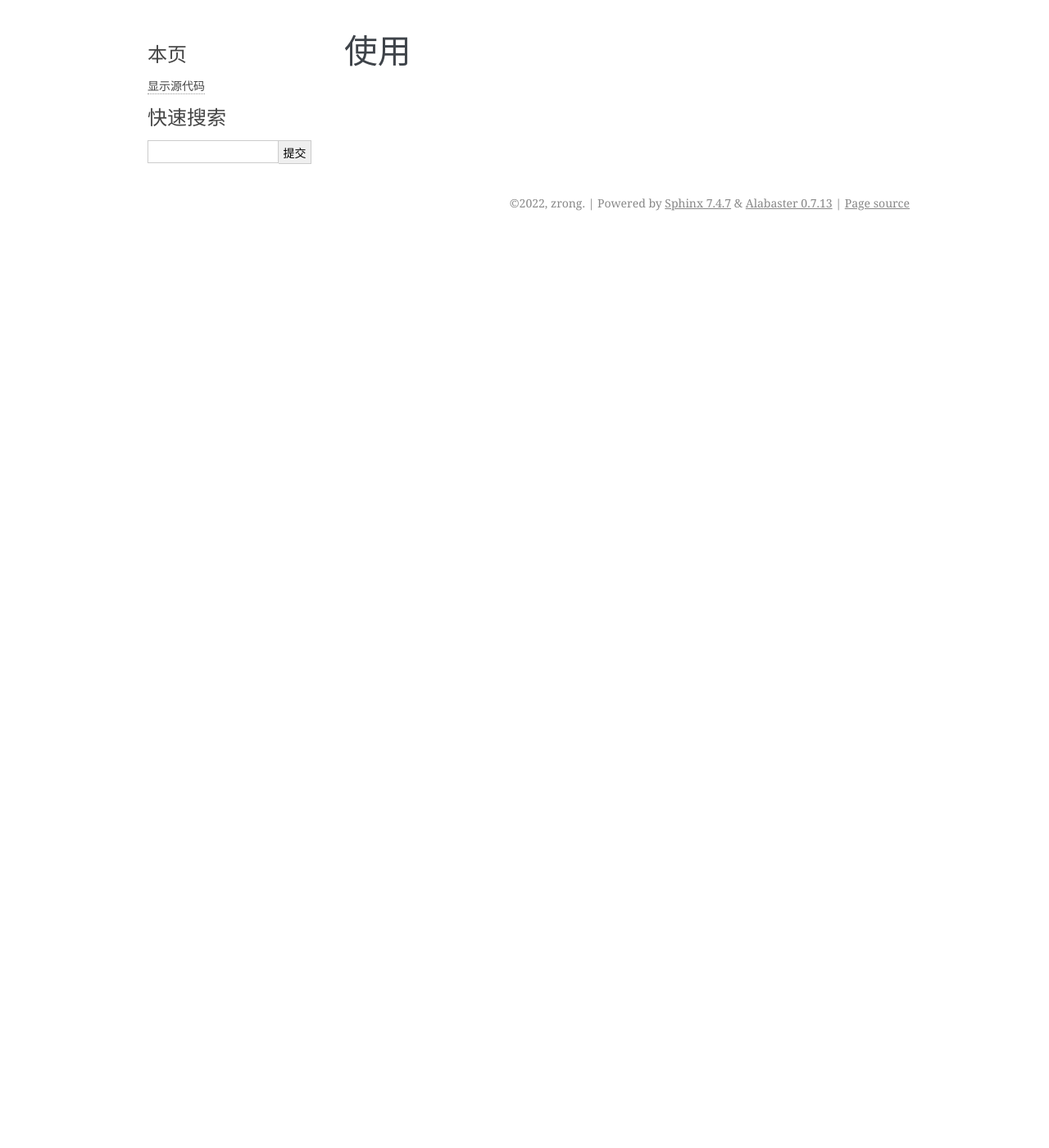
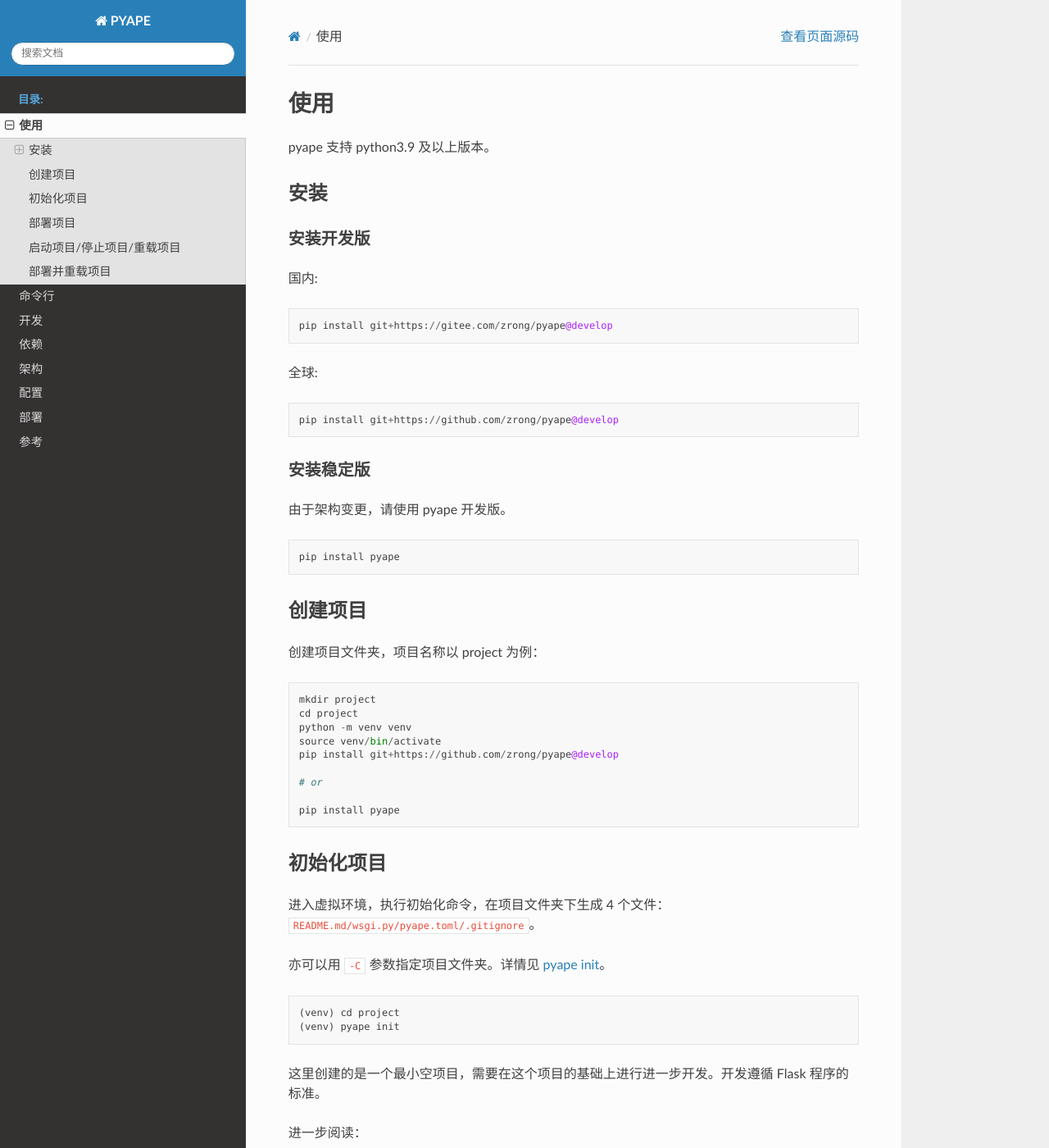
Before and after one commit to zrong/pyape, a Sphinx documentation site: the page built from docs/usage.rst, in a window 1280 px wide and 1400 px high. Shown: the whole window at 82% size. Built offline with Sphinx 7.4.7 and the Read the Docs theme 2.0.0, drawn with Linux system fonts in a browser that asks for light colours; some of the changed text lies outside the part shown.

Commit message:
update doc

```diff
--- a/docs/architecture.rst
+++ b/docs/architecture.rst
@@ -1,2 +1,7 @@
 架构
 ================
+
+.. _wsgi_py:
+
+wsgi.py
+-------------
--- /dev/null
+++ b/docs/command.rst
@@ -0,0 +1,166 @@
+命令行
+=================
+
+参考 :ref:`install` 安装最新版本，使用下面的命令行进行操作。
+
+pyape
+-------------------
+::
+
+    Usage: pyape [OPTIONS] COMMAND [ARGS]...
+
+      管理和部署使用 pyape 构建的项目。
+
+    Options:
+      --help  Show this message and exit.
+
+    Commands:
+      config       「本地」生成配置文件。
+      copy         「本地」复制 pyape 配置文件到当前项目中
+      dar          「远程」在服务器上部署代码，然后执行重载。也就是 deploy and reload 的组合。
+      deploy       「远程」部署项目到远程服务器。
+      gen          「本地」生成器，生成一个 Flask 可用的 SECRET_KEY，一个 NONCE 字符串，和一个加盐密码。
+      init         「本地」初始化 pyape 项目
+      pipoutdated  「远程」打印所有的过期的 python package。
+      putconf      「远程」生成并上传配置文件到远程服务器。
+      reload       「远程」在服务器上重载项目进程。
+      setup        「本地」创建 pyape 项目运行时必须的环境，例如数据库建立等。需要自行在项目根文件夹创建 setup.py。
+      start        「远程」在服务器上启动项目进程。
+      stop         「远程」在服务器上停止项目进程。
+      supervisor   「本地」生成 Supervisor 需要的配置文件。
+      top          「远程」展示 uwsgi 的运行情况。
+      venv         「远程」部署远程服务器的虚拟环境。
+
+.. _pyape_init:
+
+pyape init
+--------------------
+
+::
+
+    Usage: pyape init [OPTIONS]
+
+      「本地」初始化 pyape 项目
+
+    Options:
+      -C, --cwd DIRECTORY  工作文件夹。
+      -F, --force          覆盖已存在的文件
+      --help               Show this message and exit.
+
+.. _pyape_config:
+
+pyape config
+-------------------
+
+::
+
+    Usage: pyape config [OPTIONS]
+                              [[.env|uwsgi.ini|gunicorn.conf.py|config.toml]]...
+
+      「本地」生成配置文件。
+
+    Options:
+      -C, --cwd DIRECTORY  工作文件夹。
+      -E, --env TEXT       输入支持的环境名称。  [required]
+      -P, --env_postfix    在生成的配置文件名称末尾加上环境名称后缀。
+      -F, --force          是否强制替换已存在的文件。
+      --help               Show this message and exit.
+
+.. _pyape_copy:
+
+pyape copy
+-------------------
+
+::
+
+    Usage: pyape copy [OPTIONS] [NAME]...
+
+      「本地」复制 pyape 配置文件到当前项目中
+
+    Options:
+      -C, --cwd DIRECTORY  工作文件夹，也就是复制目标文件夹。
+      -F, --force          覆盖已存在的文件
+      -R, --rename         若目标文件存在则重命名
+      --help               Show this message and exit.
+
+.. _pyape_deploy:
+
+pyape deploy
+------------------
+
+::
+
+    Usage: pyape deploy [OPTIONS]
+
+      「远程」部署项目到远程服务器。
+
+    Options:
+      -C, --cwd DIRECTORY  工作文件夹。
+      -E, --env TEXT       输入支持的环境名称。  [required]
+      --help               Show this message and exit.
+
+.. _pyape_venv:
+
+pyape venv
+-------------------
+
+::
+
+    Usage: pyape venv [OPTIONS] [UPGRADE]...
+
+      「远程」部署远程服务器的虚拟环境。
+
+    Options:
+      -C, --cwd DIRECTORY  工作文件夹。
+      -E, --env TEXT       输入支持的环境名称。  [required]
+      -I, --init           是否初始化虚拟环境。
+      --help               Show this message and exit.
+
+.. _pyape_start:
+
+pyape start
+-----------------
+
+::
+
+    Usage: pyape start [OPTIONS]
+
+      「远程」在服务器上启动项目进程。
+
+    Options:
+      -C, --cwd DIRECTORY  工作文件夹。
+      -E, --env TEXT       输入支持的环境名称。  [required]
+      --help               Show this message and exit.
+
+
+.. _pyape_stop:
+
+pyape stop
+---------------
+
+::
+
+    Usage: pyape stop [OPTIONS]
+
+      「远程」在服务器上停止项目进程。
+
+    Options:
+      -C, --cwd DIRECTORY  工作文件夹。
+      -E, --env TEXT       输入支持的环境名称。  [required]
+      --help               Show this message and exit.
+
+.. _pyape_reload:
+
+pyape reload
+---------------
+
+::
+
+    Usage: pyape reload [OPTIONS]
+
+      「远程」在服务器上重载项目进程。
+
+    Options:
+      -C, --cwd DIRECTORY  工作文件夹。
+      -E, --env TEXT       输入支持的环境名称。  [required]
+      --help               Show this message and exit.
--- a/docs/conf.py
+++ b/docs/conf.py
@@ -10,6 +10,7 @@
 # add these directories to sys.path here. If the directory is relative to the
 # documentation root, use os.path.abspath to make it absolute, like shown here.
 #
+import sphinx_rtd_theme
 from pathlib import Path
 import sys
 sys.path.insert(0, Path.cwd().parent.as_posix())
@@ -30,7 +31,7 @@ release = '0.3'
 # Add any Sphinx extension module names here, as strings. They can be
 # extensions coming with Sphinx (named 'sphinx.ext.*') or your custom
 # ones.
-extensions = ['sphinx.ext.autodoc']
+extensions = ['sphinx.ext.autodoc', 'sphinx_rtd_theme']
 
 # Add any paths that contain templates here, relative to this directory.
 templates_path = ['_templates']
@@ -53,7 +54,7 @@ exclude_patterns = ['_build', 'Thumbs.db', '.DS_Store']
 # The theme to use for HTML and HTML Help pages.  See the documentation for
 # a list of builtin themes.
 #
-html_theme = 'alabaster'
+html_theme = 'sphinx_rtd_theme'
 
 # Add any paths that contain custom static files (such as style sheets) here,
 # relative to this directory. They are copied after the builtin static files,
--- a/docs/reference.rst
+++ b/docs/reference.rst
@@ -25,7 +25,6 @@
 .. automodule:: pyape.logging
    :members:
 
-
 .. automodule:: pyape.util
    :members: md5txt, md5base64
 
--- a/docs/usage.rst
+++ b/docs/usage.rst
@@ -1,2 +1,107 @@
 使用
 ================
+
+pyape 支持 python3.9 及以上版本。
+
+.. _install:
+
+安装
+----------
+
+安装开发版
+^^^^^^^^^^^^^
+
+国内::
+
+    pip install git+https://gitee.com/zrong/pyape@develop
+
+全球::
+
+    pip install git+https://github.com/zrong/pyape@develop
+
+安装稳定版
+^^^^^^^^^^^^^^
+
+由于架构变更，请使用 pyape 开发版。
+
+::
+
+    pip install pyape
+
+
+创建项目
+----------------
+
+创建项目文件夹，项目名称以 project 为例：
+
+::
+
+    mkdir project
+    cd project
+    python -m venv venv
+    source venv/bin/activate
+    pip install git+https://github.com/zrong/pyape@develop
+
+    # or
+
+    pip install pyape
+
+
+初始化项目
+-----------
+
+进入虚拟环境，执行初始化命令，在项目文件夹下生成 4 个文件： ``README.md/wsgi.py/pyape.toml/.gitignore``。
+
+亦可以用 ``-C`` 参数指定项目文件夹。详情见 :ref:`pyape_init`。
+
+::
+
+    (venv) cd project
+    (venv) pyape init
+
+这里创建的是一个最小空项目，需要在这个项目的基础上进行进一步开发。开发遵循 Flask 程序的标准。
+
+进一步阅读：
+
+- 配置 :ref:`wsgi_py` 作为项目入口；
+- 对 :ref:`pyape_toml` 进行详细配置。
+
+部署项目
+-------------
+
+若配置文件中存在 ``prod`` 这个环境，可以使用 pyape deploy 命令将项目部署到远程服务器。
+
+远程服务器配置参见配置文件中的 :ref:`pyape_toml_fabric` 段落。
+
+::
+
+    (venv) pyape deploy --env prod
+
+启动项目/停止项目/重载项目
+-------------------------------------
+
+下面的命令使用 gunicorn 作为服务器。
+
+::
+
+    # 启动项目
+    (venv) pyape start --env prod --server gunicorn
+
+    # 停止项目
+    (venv) pyape stop --env prod --server gunicorn
+
+    # 优雅重载项目
+    (venv) pyape reload --env prod --server gunicorn
+
+部署并重载项目
+----------------
+
+在调试时经常需要部署并重载项目，使用 pyape dar 来执行这个操作。
+
+dar = Deploy And Reload
+
+下面的命令使用 gunicorn 作为服务器。
+
+::
+
+    (venv) pyape dar --env prod --server gunicorn
```
Also changed, not shown: README.md (+3 -1 lines), docs/configuration.rst (+14 -0 lines), docs/index.rst (+33 -2 lines), .readthedocs.yaml, 3 other files.
